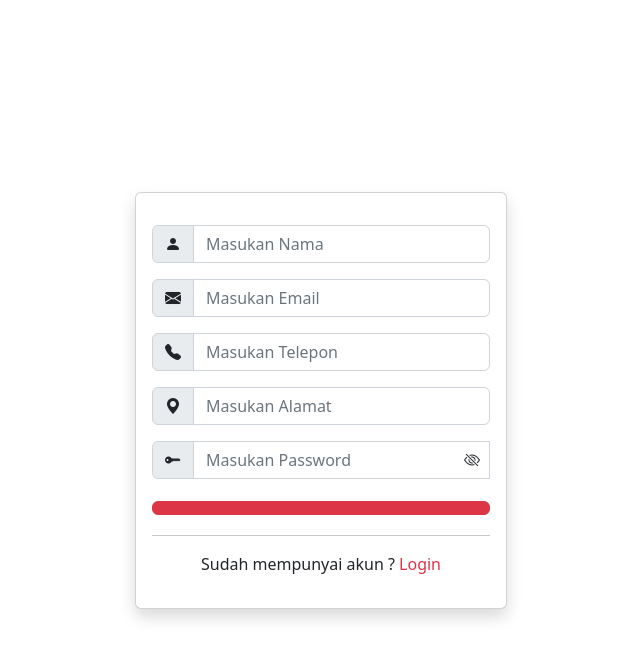
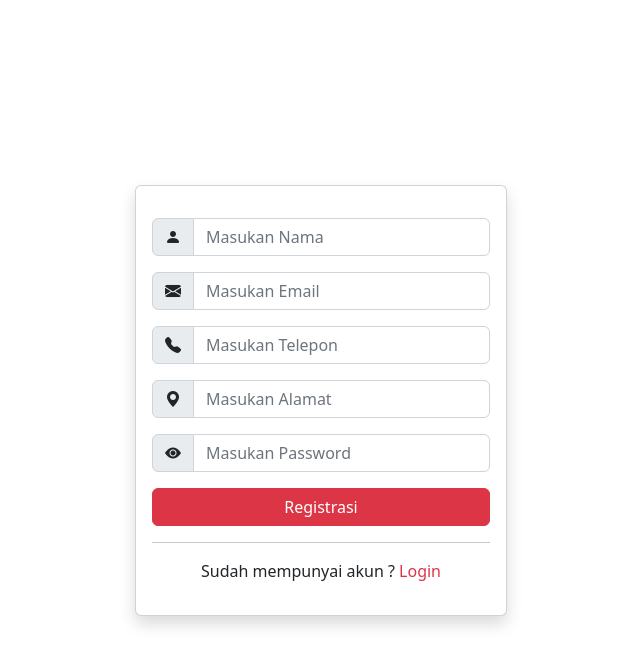
Before and after one commit to achmadzaenni/project1_2025, a CodeIgniter 4 app: the page made by app/Views/template/index.php in a window 1280 px wide. Shown: the top 666 px of the page, without its empty margins (319-959 px from the left). Run offline with PHP 8.4 and a stand-in for CodeIgniter, Linux system fonts and the light colour scheme; the template is opened without the code that fills it, so the values that code supplies are empty; some libraries are stand-ins or nearby versions.

Commit message:
perbaikan bug

```diff
--- a/app/Config/App.php
+++ b/app/Config/App.php
@@ -16,8 +16,7 @@ class App extends BaseConfig
      *
      * E.g., http://example.com/
      */
-    public string $baseURL = 'http://localhost/project1_2025/';
-    // public string $baseURL = 'http://localhost:8080';
+    public string $baseURL = 'http://10.21.1.126/project1_2025/';
 
     /**
      * Allowed Hostnames in the Site URL other than the hostname in the baseURL.
@@ -134,7 +133,7 @@ class App extends BaseConfig
      * @see https://www.php.net/manual/en/timezones.php for list of timezones
      *      supported by PHP.
      */
-    public string $appTimezone = 'asia/jakarta';
+    public string $appTimezone = 'UTC';
 
     /**
      * --------------------------------------------------------------------------
--- a/app/Config/Database.php
+++ b/app/Config/Database.php
@@ -28,8 +28,8 @@ class Database extends Config
         'DSN'          => '',
         'hostname'     => 'localhost',
         'username'     => 'postgres',
-        'password'     => 'achmad1312',
-        'database'     => 'projcet1',
+        'password'     => 'anggarizki',
+        'database'     => 'db_tugas',
         'DBDriver'     => 'Postgre',
         'DBPrefix'     => '',
         'pConnect'     => false,
--- a/app/Controllers/Auth.php
+++ b/app/Controllers/Auth.php
@@ -98,7 +98,7 @@ class Auth extends BaseController
         if ($user) {
             session()->set([
                 'userid' => $user['id'],
-                'email' => $user['usernm'],
+                'email' => $user['email'],
                 'logged_in' => true,
             ]);
 
--- a/app/Views/template/index.php
+++ b/app/Views/template/index.php
@@ -25,12 +25,11 @@
                                 <input type="text" class="form-control" placeholder="Masukan Alamat" name="alamat" id="alamat">
                             </div>
                             <div class="input-group mb-3">
-                                <span class="input-group-text" id="basic-addon1"><i class="bi bi-key-fill"></i></span>
+                                <span class="input-group-text" id="basic-addon1"><i class="bi bi-eye-fill"></i></span>
                                 <input type="password" class="form-control" placeholder="Masukan Password" name="password" id="password">
-                                <i class="bi bi-eye-slash" id="togglePassword" style="position: absolute; right: 10px; top: 50%; transform: translateY(-50%); cursor: pointer;"></i>
                             </div>
                             <div class="mb-3">
-                                <button type="submit" class="btn btn-danger w-100"><?= $title ?></button>
+                                <button type="submit" class="btn btn-danger w-100">Registrasi</button>
                             </div>
                         </form>
                         <hr>
@@ -42,13 +41,11 @@
     </div>
 </div>
 
-
+<!-- Include jQuery and SweetAlert -->
+<script src="https://code.jquery.com/jquery-3.6.0.min.js"></script>
+<script src="https://cdn.jsdelivr.net/npm/sweetalert2@11"></script>
 
 <script>
-    $(document).ready(function() {
-        $('#regisForm').on('submit', RegisAuth);
-    });
-
     // Sweet Alert
     const Toast = Swal.mixin({
         toast: true,
@@ -103,11 +100,9 @@
         });
     }
 
-    document.getElementById('togglePassword').addEventListener('click', function() {
-        const passwordField = document.getElementById('password');
-        const type = passwordField.getAttribute('type') === 'password' ? 'text' : 'password';
-        passwordField.setAttribute('type', type);
-        this.classList.toggle('bi-eye');
-        this.classList.toggle('bi-eye-slash');
-    });</script>
+    $(document).ready(function() {
+        $('#regisForm').on('submit', RegisAuth);
+    });
+
+</script>
 <?= $this->endSection() ?>
```
